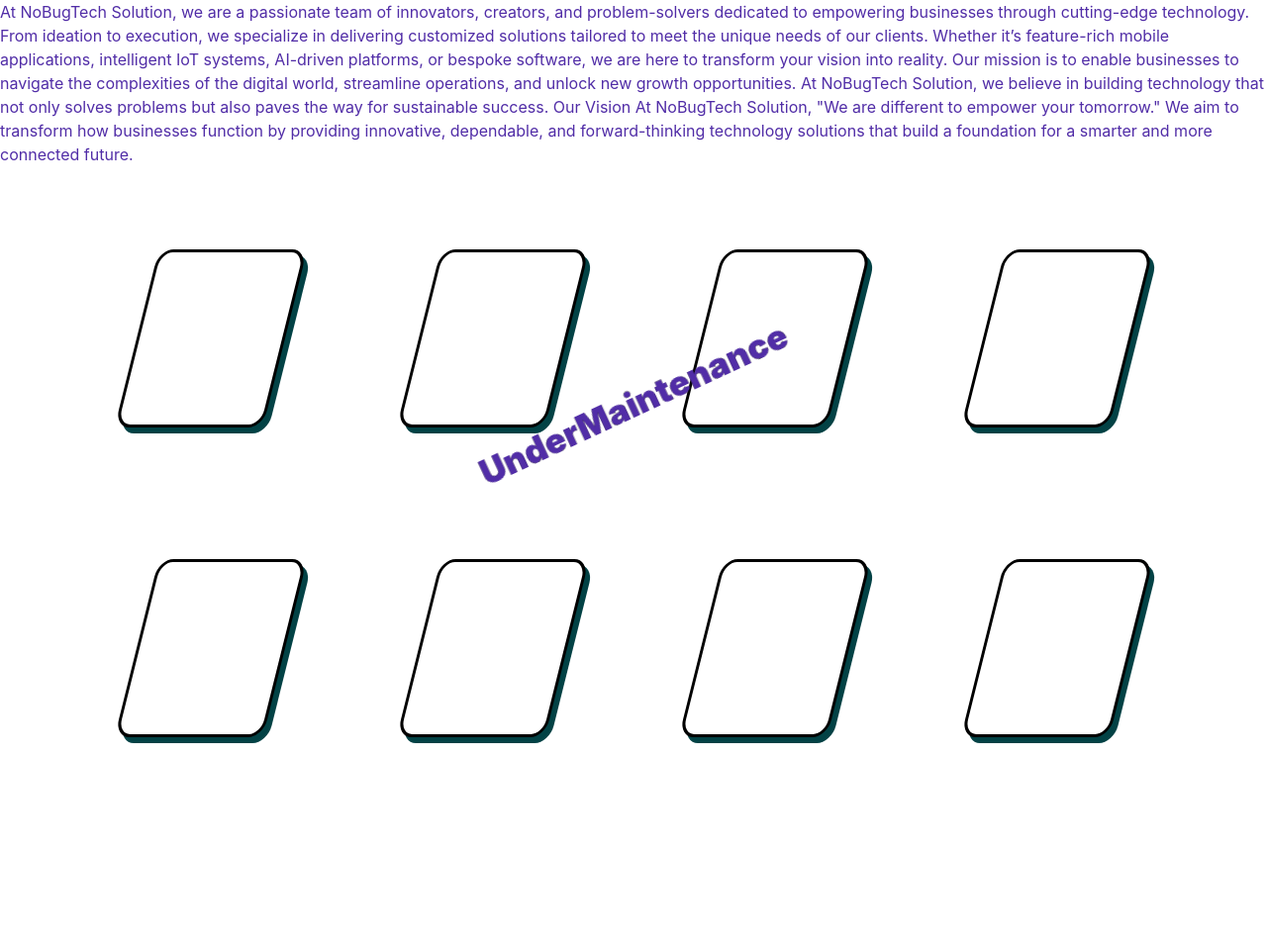
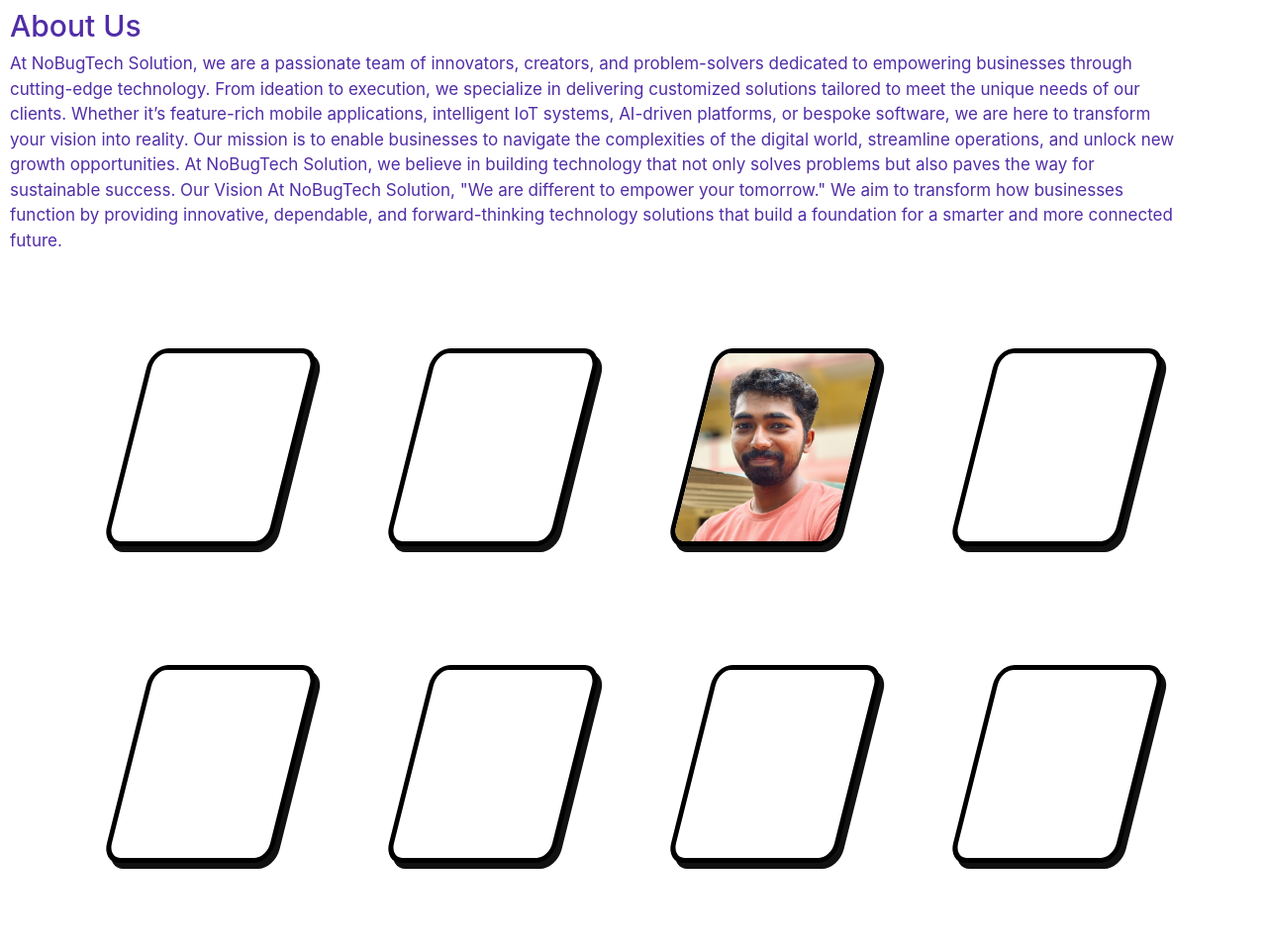
Before and after one commit to NoBugtechSolution/nobugtechsolution, a plain HTML site: page Pages/About.html in a window 1280 px wide. Shown: the whole page at 99% size. Before the commit the page ends 878 px from the top, so only its background shows below. Drawn offline with nearby package versions, Linux system fonts and the light colour scheme.

Commit message:
About Us Changed

```diff
--- a/Pages/About.html
+++ b/Pages/About.html
@@ -14,72 +14,93 @@
         color: #512da7;
       }
       .font_1 {
-        font-family: Comic Sans MS, cursive;
+        font-family: "Rubik", sans-serif;
         color: white;
-        font-size: 20px;
+        font-size: 17px;
       }
       #heading {
         text-align: center;
         margin: 30px 0;
-        font-size: 20px;
+        font-size: 23px;
       }
       .parallelogram {
-        height: 150px;
-        width: 130px;
+        height: 190px;
+        width: 160px;
         background-color: white;
-        transform: skewX(-14deg);
-        border: 3px solid black;
+        transform: skewX(-14deg) translateX(0px);
+        border: 5px solid rgb(0, 0, 0);
         border-radius: 10%;
-        box-shadow: 6px 6px 0px 0px #024245;
+        box-shadow: 6px 6px 0px 0px #111111;
         margin: 0 auto;
         color: white;
+        overflow: hidden;
       }
       .employee-info {
         margin-top: 15px;
+        transform: translateX(-20px);
         text-align: center;
       }
       .team-member {
         margin-bottom: 40px;
       }
+      .aboutTop{
+        font-size: 13px;
+        padding: 8px 10px;
+        max-width: 1200px;
+      }
+      h6{
+        font-size: 30px;
+      }
+      .Team-Image{
+        height: 100%;
+        /* opacity: .3; */
+        transform: skewX(14deg) translate(-15px,0px) scale(1.1);
+      }
+      .employee-info >p{
+        font-size: 15px;
+      }
       @media (max-width: 576px) {
+        .employee-info {
+          transform: translateX(-10px);
+        }
         .parallelogram {
-          height: 120px;
-          width: 100px;
+          transform: skewX(-14deg) translateX(0px);
+        }
+        .font_1 {
+          font-size: 15px;
+        }
+        .aboutTop{
+          font-size: 11px;
+          /* padding: 8px; */
+        }
+        h6{
+          font-size: 23px;
+        }
+      }
+      @media (min-width: 768px) {
+        .parallelogram {
+
+          height: 200px;
+          width: 170px;
         }
         .font_1 {
           font-size: 20px;
         }
-      }
-      @media (min-width: 768px) {
-        .parallelogram {
-          height: 180px;
-          width: 150px;
-        }
-        .font_1 {
-          font-size: 20px;
+        .aboutTop{
+          font-size: 17px;
         }
       }
-      .maintenance{
-      width: 100vw;
-      height: 92vh;
-      top:5vh;
-      -webkit-text-stroke: .2px black;
-      font-weight: 900;
-      display: grid;
-      transform: rotate(-25deg);
-      place-content: center;
-      font-size: 35px;
-      position: fixed;
-      z-index: 5;
-      pointer-events: none;
-  }
+      h5{
+        font-weight: 600;
+        margin-bottom: .2rem;
+      }
+
+
     </style>
   </head>
   <body>
-    <div class="maintenance">
-      UnderMaintenance
-    </div>
     <div class="aboutTop">
+      <h6>About Us</h6>
       At NoBugTech Solution, we are a passionate team of innovators, creators,
       and problem-solvers dedicated to empowering businesses through
       cutting-edge technology. From ideation to execution, we specialize in
@@ -101,28 +122,36 @@
       <div class="row justify-content-center">
         <!-- Row 1 -->
         <div class="col-sm-6 col-md-4 col-lg-3 team-member">
-          <div class="parallelogram"></div>
+          <div class="parallelogram">
+            <img src="../Assets/img/Team/" class="Team-Image" alt="">
+          </div>
           <div class="employee-info">
             <h5 class="font_1">VISHAL V NAIR</h5>
-            <p class="font_1">FOUNDER|TEAM LEAD</p>
+            <p class="font_1">FOUNDER | TEAM LEAD</p>
           </div>
         </div>
         <div class="col-sm-6 col-md-4 col-lg-3 team-member">
-          <div class="parallelogram"></div>
+          <div class="parallelogram">
+            <img src="../Assets/img/Team/" class="Team-Image" alt="">
+          </div>
           <div class="employee-info">
             <h5 class="font_1">SETHU S NAIR</h5>
             <p class="font_1">DEVELOPER</p>
           </div>
         </div>
         <div class="col-sm-6 col-md-4 col-lg-3 team-member">
-          <div class="parallelogram"></div>
+          <div class="parallelogram">
+            <img src="../Assets/img/Team/Abhin.jpg" class="Team-Image" alt="">
+          </div>
           <div class="employee-info">
             <h5 class="font_1">ABHIN M</h5>
-            <p class="font_1">DEVELOPER|DESIGNER</p>
+            <p class="font_1">DEVELOPER | DESIGNER</p>
           </div>
         </div>
         <div class="col-sm-6 col-md-4 col-lg-3 team-member">
-          <div class="parallelogram"></div>
+          <div class="parallelogram">
+            <img src="../Assets/img/Team/" class="Team-Image" alt="">
+          </div>
           <div class="employee-info">
             <h5 class="font_1">ROBIN P DANIEL</h5>
             <p class="font_1">DESIGNER</p>
@@ -132,28 +161,36 @@
       <div class="row justify-content-center">
         <!-- Row 2 -->
         <div class="col-sm-6 col-md-4 col-lg-3 team-member">
-          <div class="parallelogram"></div>
+          <div class="parallelogram">
+            <img src="../Assets/img/Team/" class="Team-Image" alt="">
+          </div>
           <div class="employee-info">
             <h5 class="font_1">ABHI BINU</h5>
             <p class="font_1">DEVELOPER</p>
           </div>
         </div>
         <div class="col-sm-6 col-md-4 col-lg-3 team-member">
-          <div class="parallelogram"></div>
+          <div class="parallelogram">
+            <img src="../Assets/img/Team/" class="Team-Image" alt="">
+          </div>
           <div class="employee-info">
             <h5 class="font_1">ANANDHU V NAIR</h5>
             <p class="font_1">DEVELOPER</p>
           </div>
         </div>
         <div class="col-sm-6 col-md-4 col-lg-3 team-member">
-          <div class="parallelogram"></div>
+          <div class="parallelogram">
+            <img src="../Assets/img/Team/" class="Team-Image" alt="">
+          </div>
           <div class="employee-info">
             <h5 class="font_1">ADARSH P S</h5>
             <p class="font_1">TESTER</p>
           </div>
         </div>
         <div class="col-sm-6 col-md-4 col-lg-3 team-member">
-          <div class="parallelogram"></div>
+          <div class="parallelogram">
+            <img src="../Assets/img/Team/" class="Team-Image" alt="">
+          </div>
           <div class="employee-info">
             <h5 class="font_1">HARIJITH PRASATH</h5>
             <p class="font_1">TESTER</p>
--- a/Style/style.css
+++ b/Style/style.css
@@ -920,6 +920,7 @@ body {
     #main-header>div:first-child>img {
         margin: 0;
         margin-top: 8px;
+        height: 20px;
     }
 
     #main-header>div:last-child {
```
Also changed, not shown: Assets/img/Team/Abhin.jpg (added), Assets/img/about.jpg (deleted), Assets/img/header.png (deleted), Assets/img/team-1.jpg (deleted), Assets/img/team-2.jpg (deleted), Assets/img/team-3.jpg (deleted), Assets/img/team-4.jpg (deleted), Assets/img/testimonial-1.jpg (deleted), Assets/img/testimonial-2.jpg (deleted), Assets/img/testimonial-3.jpg (deleted), Assets/img/testimonial-4.jpg (deleted).
